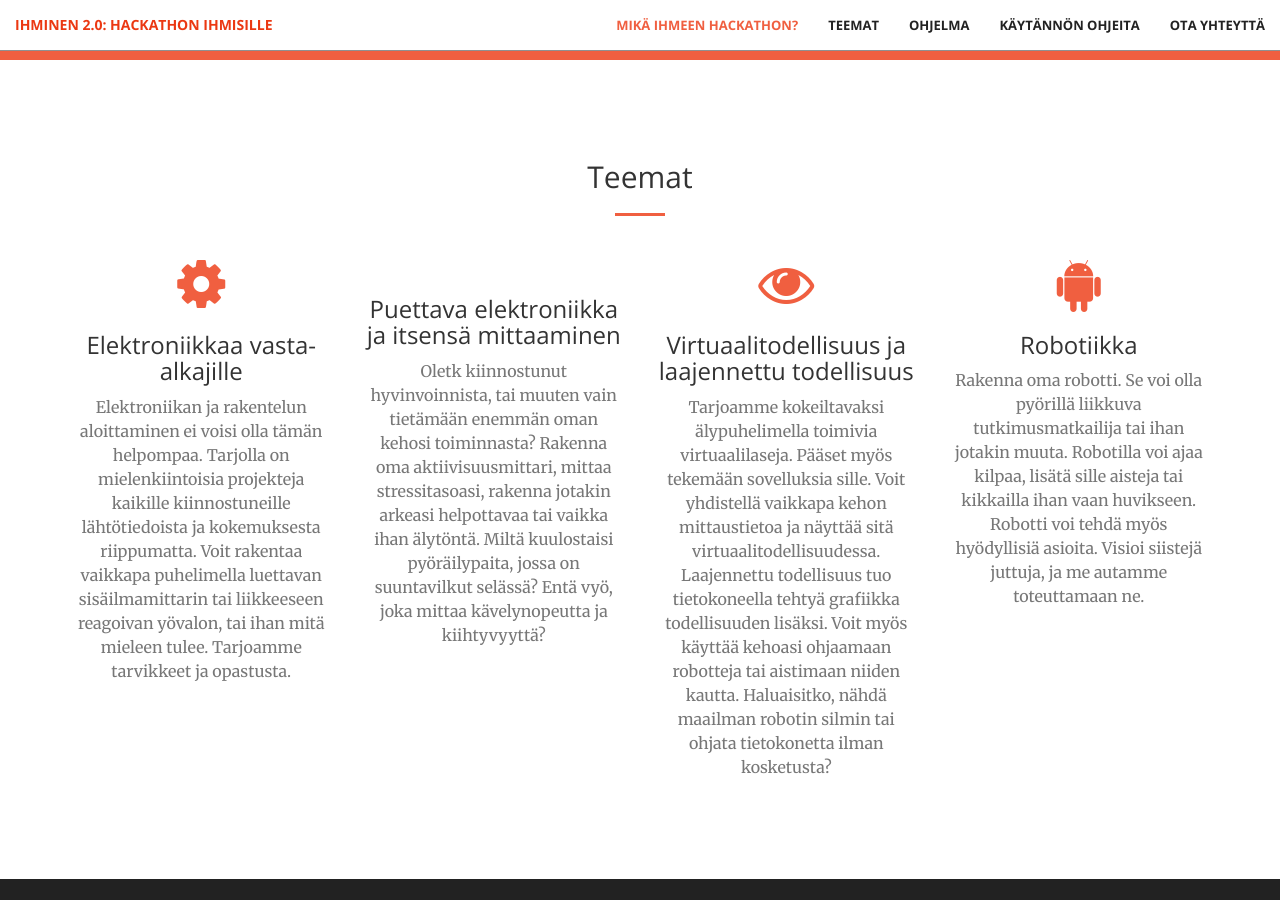
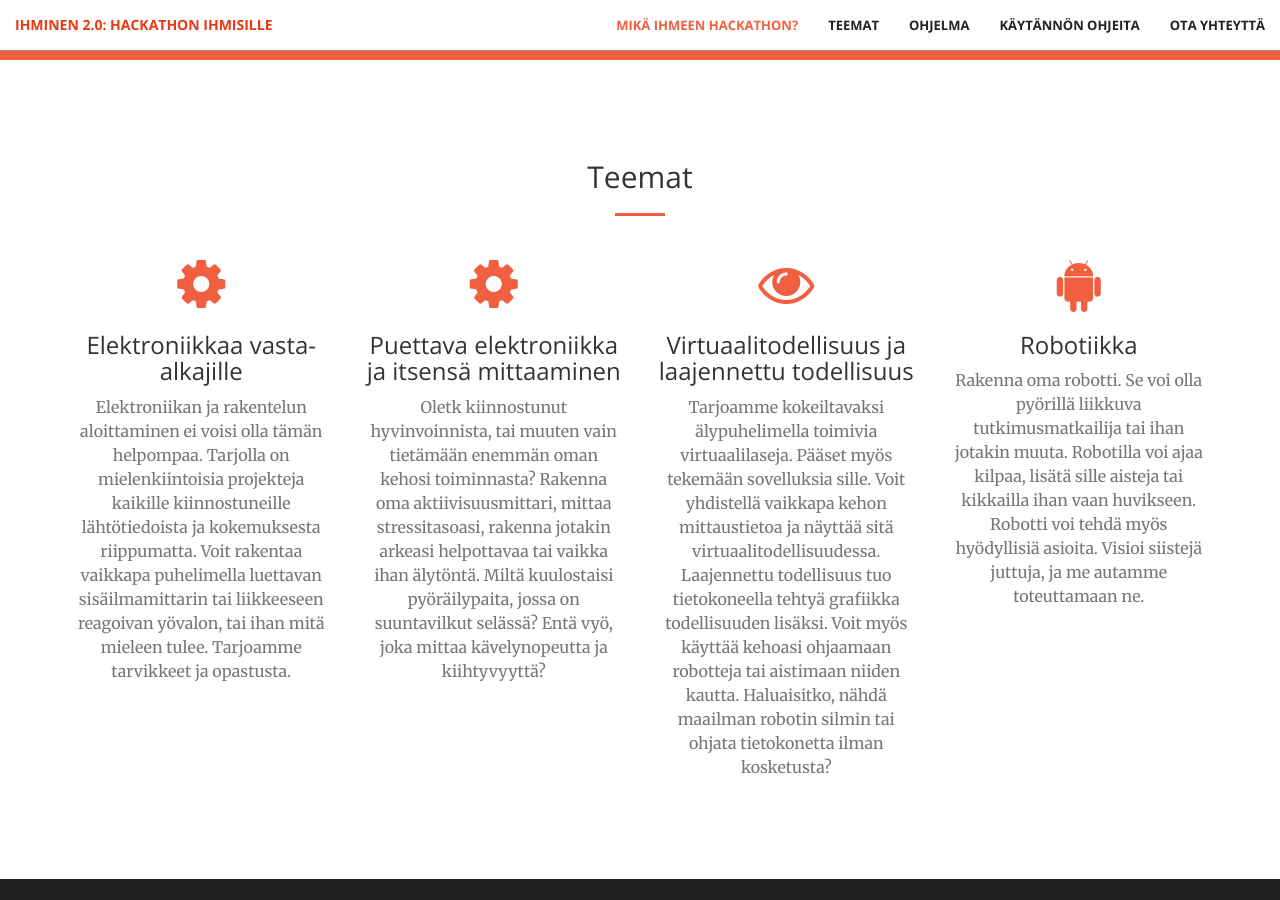
Before and after one commit to hacklabmikkeli/ihminen-2, a Jekyll site: the page built from index.html, in a window 1280 px wide and 900 px high, scrolled down 1751 px. Built offline with Jekyll 4.4.1, drawn with Linux system fonts in a browser that asks for light colours.

Commit message:
bug fixes on navigation

```diff
--- a/_includes/guide.html
+++ b/_includes/guide.html
@@ -1,4 +1,4 @@
-<section class="bg-primary" id="about">
+<section class="bg-primary" id="guide">
     <div class="container">
         <div class="row">
             <div class="col-lg-8 col-lg-offset-2 text-center">
--- a/_includes/program.html
+++ b/_includes/program.html
@@ -1,4 +1,4 @@
-<section class="bg-primary" id="about">
+<section class="bg-primary" id="program">
     <div class="container">
         <div class="row">
             <div class="col-lg-8 col-lg-offset-2 text-center">
--- a/_includes/themes.html
+++ b/_includes/themes.html
@@ -18,7 +18,7 @@
             </div>
             <div class="col-lg-3 col-md-6 text-center">
                 <div class="service-box">
-                    <i class="fa fa-4x fa-thermometer wow bounceIn text-primary"></i>
+                    <i class="fa fa-4x fa-gear wow bounceIn text-primary"></i>
                     <h3>Puettava elektroniikka ja itsensä mittaaminen</h3>
                     <p class="text-muted">Oletk kiinnostunut hyvinvoinnista, tai muuten vain tietämään enemmän oman kehosi toiminnasta? Rakenna oma aktiivisuusmittari, mittaa stressitasoasi, rakenna jotakin arkeasi helpottavaa tai vaikka ihan älytöntä. Miltä kuulostaisi pyöräilypaita, jossa on suuntavilkut selässä? Entä vyö, joka mittaa kävelynopeutta ja kiihtyvyyttä?</p>
                 </div>
```
